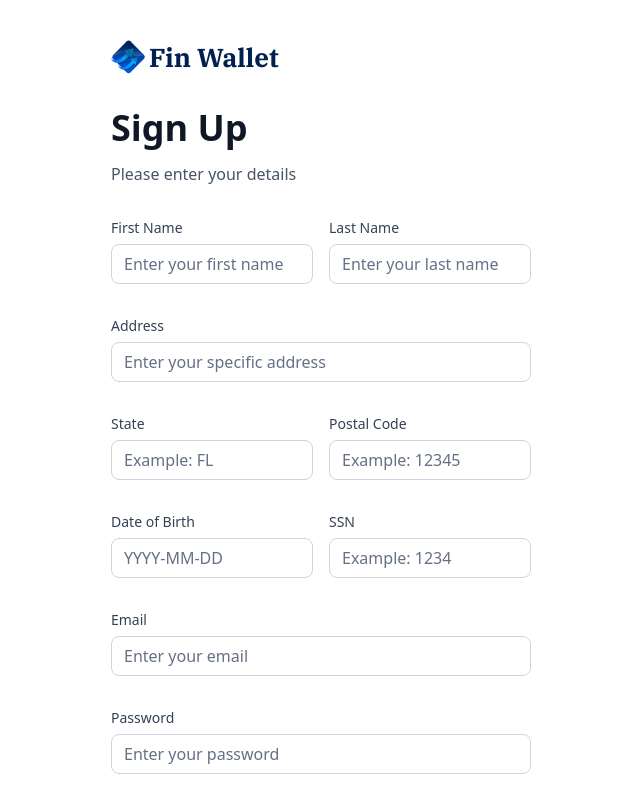
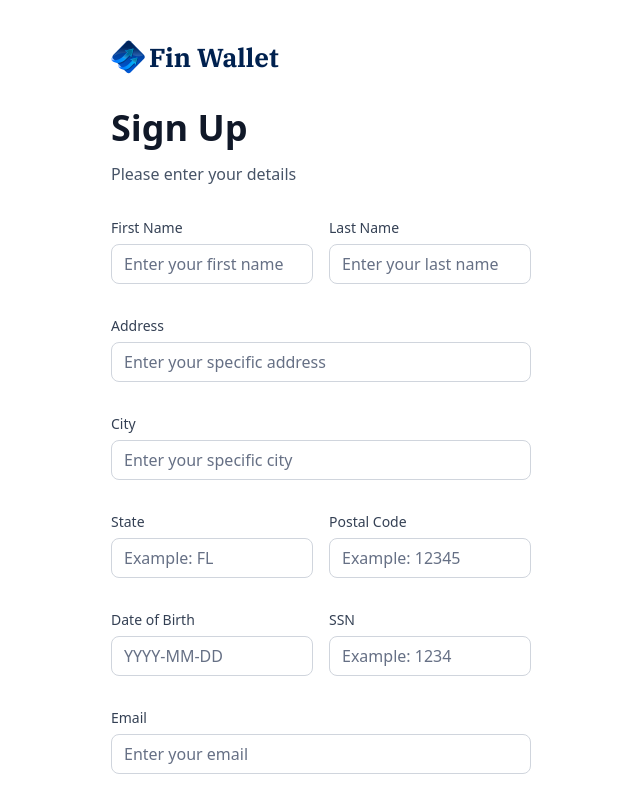
Before and after one commit to albert-gorgori/FinWallet, a Next.js app: page /sign-up in a window 1280 px wide. Shown: the top 800 px of the page, without its empty margins (319-959 px from the left). Built offline with nearby package versions, Linux system fonts and the light colour scheme.

Commit message:
Sign up form - adjustments

```diff
--- a/components/AuthForm.tsx
+++ b/components/AuthForm.tsx
@@ -36,12 +36,28 @@ const AuthForm = ({ type }: { type: string }) => {
     },
   });
 
-  // 2. Define a submit handler.
-  function onSubmit(values: z.infer<typeof formSchema>) {
+  //Submit handler
+  const onSubmit = async (data: z.infer<typeof formSchema>) => {
     setIsLoading(true);
-    console.log(values);
-    setIsLoading(false);
-  }
+
+    try {
+      // Sign up with Appwrite & create plain link token
+
+      if (type === "sign-up") {
+        const userData = {
+            firstName: data
+        }
+      }
+
+      if (type === "sign-in") {
+
+      }
+    } catch (error) {
+      console.error(error);
+    }finally {
+      setIsLoading(false);
+    }
+  };
 
   return (
     <section className="auth-form">
@@ -95,6 +111,12 @@ const AuthForm = ({ type }: { type: string }) => {
                     name={"address1"}
                     label={"Address"}
                     placeholder={"Enter your specific address"}
+                  />
+                  <CustomInput
+                    control={form.control}
+                    name={"city"}
+                    label={"City"}
+                    placeholder={"Enter your specific city"}
                   />
                   <div className="flex gap-4">
                     <CustomInput
--- a/lib/utils.ts
+++ b/lib/utils.ts
@@ -214,4 +214,5 @@ export const authFormSchema = (type: string) =>
       type === "sign-in" ? z.string().optional() : z.string().min(3).max(6),
     dateOfBirth: type === "sign-in" ? z.string().optional() : z.string().min(3),
     ssn: type === "sign-in" ? z.string().optional() : z.string().min(3),
+    city: type === "sign-in" ? z.string().optional() : z.string().min(3),
   });
```
